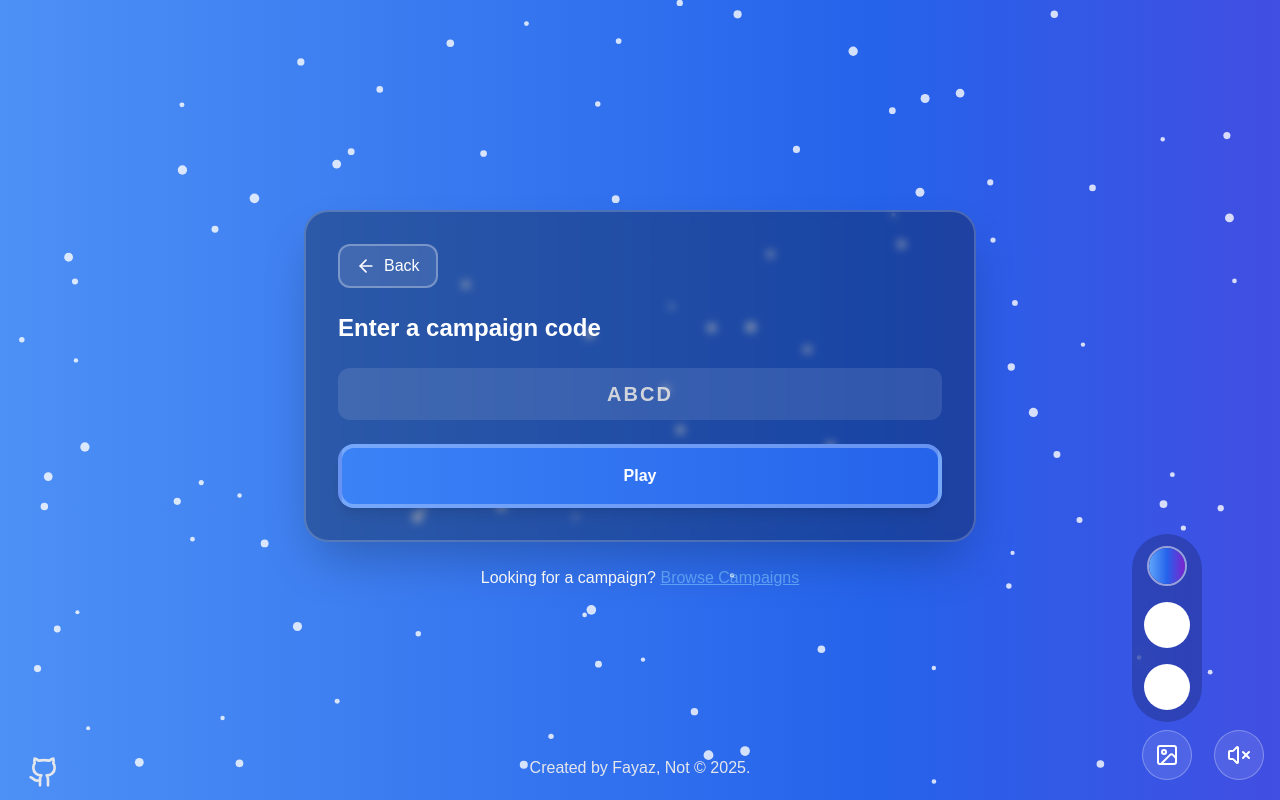
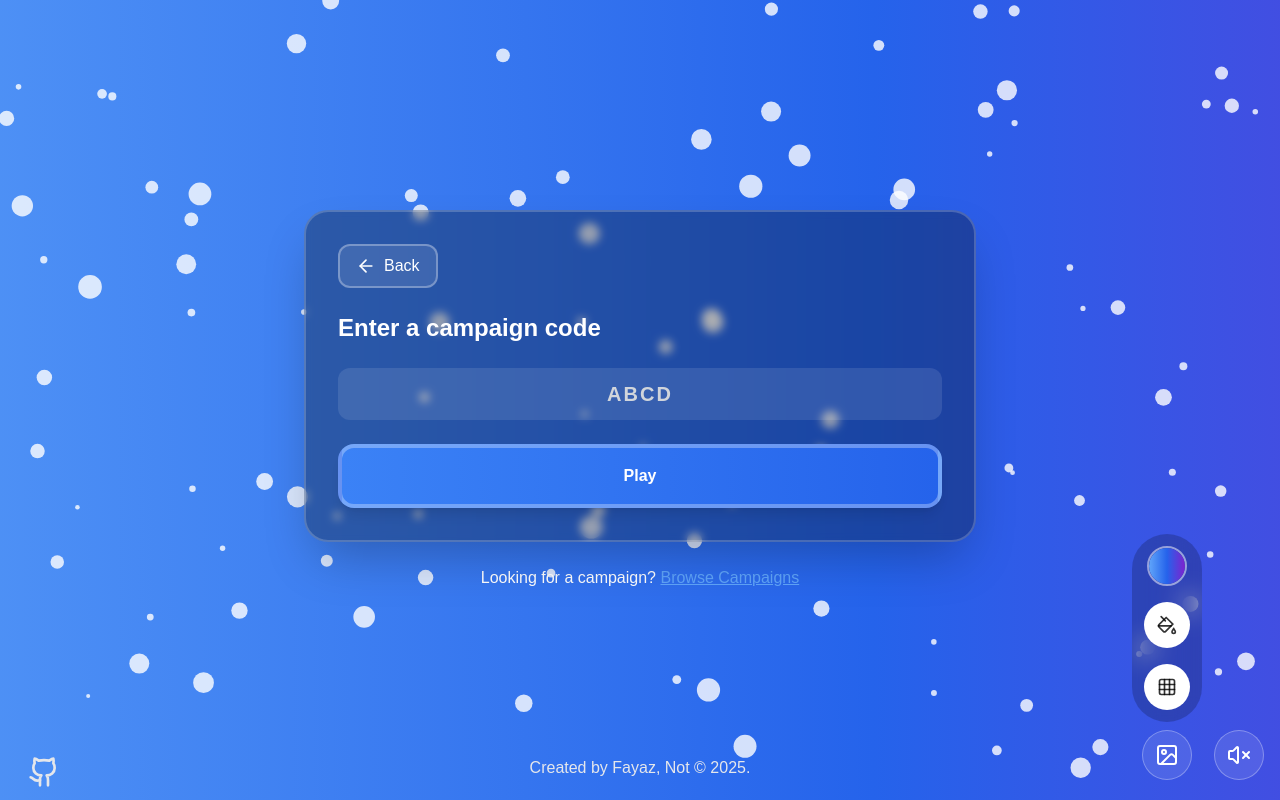
Before and after one commit to fayaz12g/bongii, a Next.js app in the folder client/: page /play in a window 1280 px wide. Both pictures are taken after a click on the button 1177 px from the left and 755 px from the top of the page. Built offline with nearby package versions, Linux system fonts and the light colour scheme.

Commit message:
dots and ui

```diff
--- a/client/src/app/components/background.js
+++ b/client/src/app/components/background.js
@@ -6,7 +6,7 @@ const Background = ({}) => {
   const { showDots, showGradient, selectedPreset } = useBackground();
 
   useEffect(() => {
-    if (!showDots) return; // Skip dots if disabled
+    if (!showDots) return;
 
     const canvas = canvasRef.current;
     const ctx = canvas.getContext("2d");
@@ -25,9 +25,9 @@ const Background = ({}) => {
         y: Math.random() * canvas.height,
         originalX: Math.random() * canvas.width,
         originalY: Math.random() * canvas.height,
-        radius: Math.random() * 3 + 2,
-        baseRadius: Math.random() * 3 + 2,
-        speed: Math.random() * 1 + 0.5,
+        radius: Math.random() * 10 + 2,
+        baseRadius: Math.random() * 5 + 2,
+        speed: Math.random() * 0.5 + 0.5,
         angle: Math.random() * Math.PI * 2,
         phase: Math.random() * Math.PI * 2,
         opacity: 0.8,
--- a/client/src/app/components/footer.js
+++ b/client/src/app/components/footer.js
@@ -1,7 +1,7 @@
 "use client";
 
 import React, { useState } from "react";
-import { Github, Volume2, VolumeX, Image, Paintbrush, Grid, Check } from "lucide-react";
+import { Github, Volume2, VolumeX, Image, PaintBucket, Grid, Check } from "lucide-react";
 import { useMusic } from "./music";
 import { useBackground } from "./context";
 
@@ -73,7 +73,7 @@ const Footer = () => {
                   }`}
                   aria-label="Toggle Background"
                 >
-                  <Paintbrush className="w-5 h-5" />
+                  <PaintBucket className={`w-5 h-5 ${showGradient ? "text-black/80" : "text-white/50"}`} />
                 </button>
                 )}
 
@@ -86,7 +86,7 @@ const Footer = () => {
                   }`}
                   aria-label="Toggle Dots"
                 >
-                  <Grid className="w-5 h-5" />
+                  <Grid className={`w-5 h-5 ${showDots ? "text-black/80" : "text-white/50"}`} />
                 </button>
                 )}
 
```
